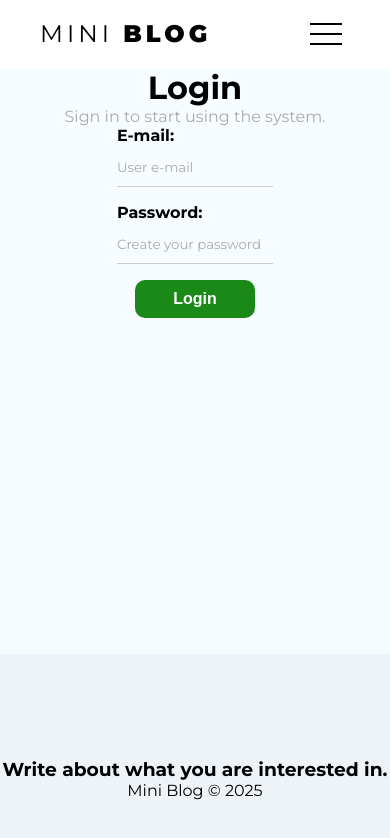
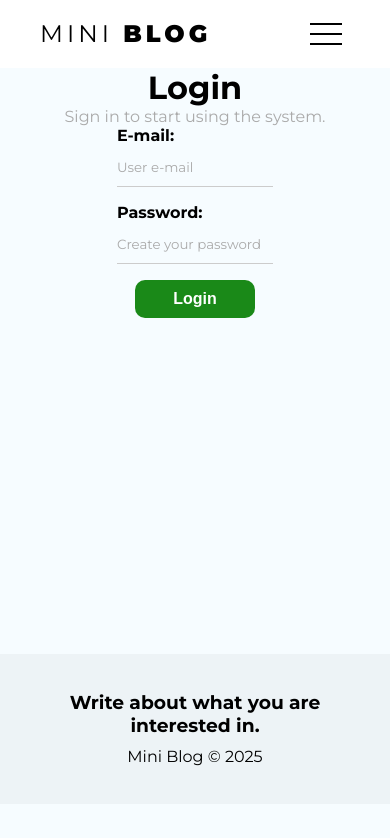
Before and after one commit to wandergale/MiniBlog-react, a React (Create React App) app: page /login in a window 390 px wide. Shown: the top 838 px of the page. Built offline with nearby package versions, Linux system fonts and the light colour scheme; no server answers.

Commit message:
responsive footer

```diff
--- a/src/components/Footer.module.css
+++ b/src/components/Footer.module.css
@@ -6,3 +6,14 @@
   justify-content: center;
   background-color: #edf3f6;
 }
+
+@media (max-width: 750px) {
+  .footer {
+    height: 150px;
+    text-align: center;
+  }
+
+  .footer h3 {
+    margin: 0 30px 10px 30px;
+  }
+}
```
